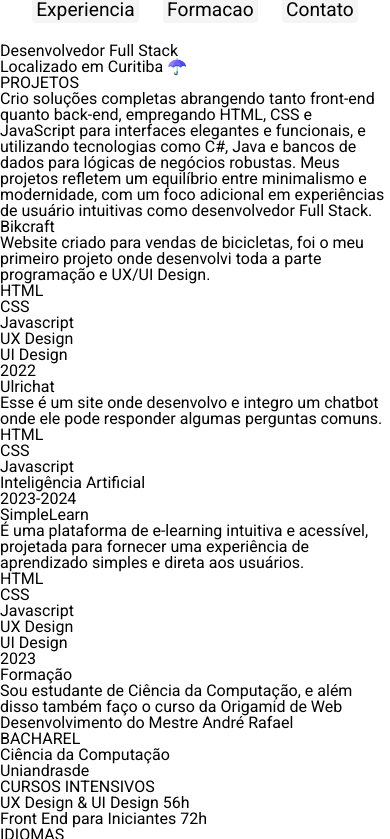
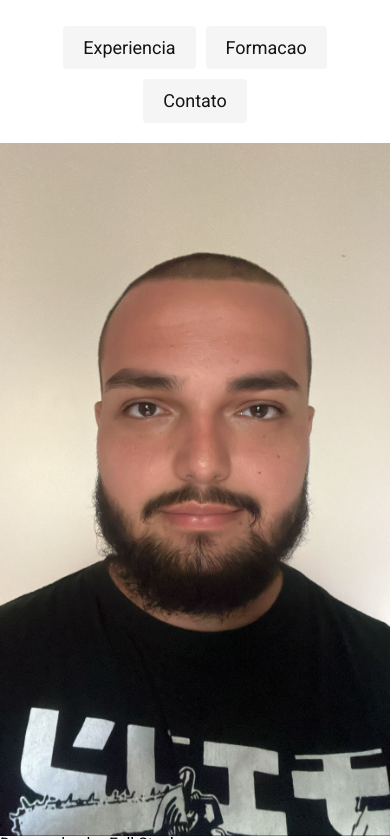
Before and after one commit to Reztorye/RuanUlrich, a plain HTML site: page index.html in a window 390 px wide. Shown: the part 66-905 px from the top of the page. Drawn offline with Linux system fonts and the light colour scheme.

Commit message:
introducao

```diff
--- a/css/header.css
+++ b/css/header.css
@@ -1,42 +1,41 @@
-.cabecalho-navegacao {
-    margin: 20px;
+.cabecalho {
+    max-width: 1200px;
+    padding: 40px 20px;
     display: flex;
     justify-content: space-between;
     align-items: center;
 }
 
-.cabecalho-navegacao h3 {
+.cabecalho h3 {
     color: #000;
-    font-size: 32px;
+    font-size: 2rem;
     font-weight: 600;
 }
 
 .navegacao-lista {
     display: flex;
-    padding: 0px;
+    flex-wrap: wrap;
+    gap: 10px;
+    justify-content: center;
 }
 
-.navegacao-itemLista {
-    margin-left: 20px;
+.navegacao-lista a {
+    font-size: 1.125rem;
+    line-height: 1.3;
+    padding: 10px 20px;
+    text-decoration: none;
+    color: #141414;
+    display: block;
 }
 
-@media (max-width: 768px) {
-    .cabecalho-navegacao {
+@media (max-width: 800px) {
+    .cabecalho {
         flex-direction: column;
-        align-items: center;
-        justify-content: center;
+        gap: 40px;
+        padding: 20px;
     }
 
-    .navegacao-lista {
-        margin-top: 10px;
-        width: 100%;
-        justify-content: space-around;
-    }
-
-    .navegacao-itemLista {
-        font-size: larger;
-        margin: 0px;
-        padding: 4px;
+    .cabecalho a {
         background-color: #f5f5f5;
         border-radius: 4px;
     }
--- a/css/reset.css
+++ b/css/reset.css
@@ -105,6 +105,7 @@ section {
 
 body {
     line-height: 1;
+    color: #141414;
 }
 
 ol,
@@ -134,3 +135,8 @@ a {
     text-decoration: none;
     color: inherit;
 }
+
+img {
+    max-width: 100%;
+    display: block;
+}
--- a/css/style.css
+++ b/css/style.css
@@ -1,4 +1,5 @@
 @import url(/css/header.css);
+@import url(/css/titulo.css);
 @import url('https://fonts.googleapis.com/css2?family=Roboto:wght@400;500;700&display=swap');
 
 body {
--- a/index.html
+++ b/index.html
@@ -13,9 +13,8 @@
     <div class="container">
 
         <header class="cabecalho">
-            <nav class="cabecalho-navegacao">
-                <h3 class="cabecalho-nome"> Ruan Lisboa</h3>
-
+            <h3 class="cabecalho-nome"> Ruan Lisboa</h3>
+            <nav>
                 <ul class="navegacao-lista">
                     <li class="navegacao-itemLista"><a href="#">Experiencia</a></li>
                     <li class="navegacao-itemLista"><a href="#">Formacao</a></li>
@@ -25,10 +24,14 @@
             </nav>
         </header>
 
-        <section class="titulo">
-            <h3 class="titulo-desenvolvedor">Desenvolvedor Full Stack</h3>
-            <p class="titulo-localizacao">Localizado em Curitiba ☂️</p>
-        </section>
+        <main class="introducao">
+            <img src="/img/RuanFoto.png" alt="Ruan Lisboa">
+            <div>
+                <h1>Desenvolvedor Full Stack</h3>
+                    <p>Localizado em Curitiba ☂️</p>
+            </div>
+
+        </main>
 
         <section class="projetos">
             <div class="projetos-div1">
```
Also changed, not shown: css/introducao.css (added, +30 -0 lines), img/RuanFoto.png (added).
